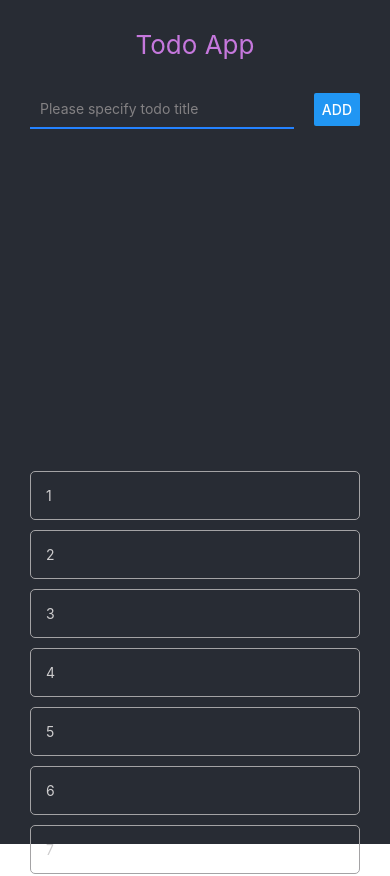
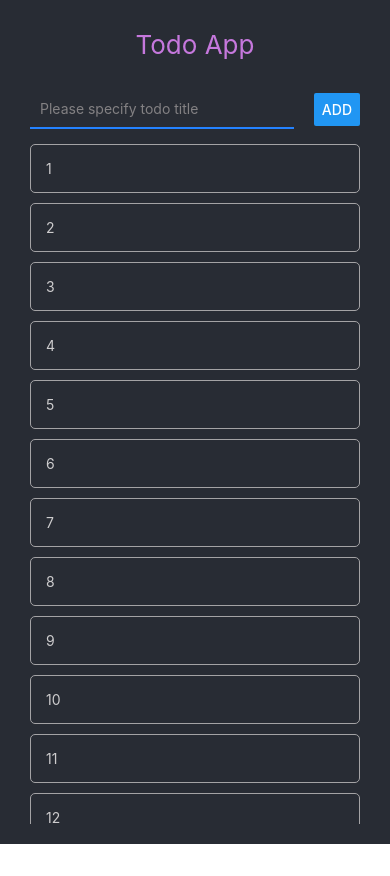
Before and after one commit to stas-yushkov/new-rn-todo-app, a React Native app: screen / in a window 390 px wide. Shown: the top 876 px of the page. After the commit the page ends 844 px from the top, so only its background shows below. Built offline with nearby package versions, Linux system fonts and the light colour scheme.

Commit message:
add FlatList

```diff
--- a/App.js
+++ b/App.js
@@ -52,17 +52,14 @@ export default function App() {
       <View style={styles.container}>
         <AddTodo onSubmit={addTodo} />
 
-        <FlatList />
-
-        <View style={styles.scroll}>
-          {todos.map(todo => {
-            return (
-              <Todo key={todo.id} todo={todo}></Todo>
-            )
-          })}
-        </View>
+        <FlatList
+          style={styles.scroll}
+          data={todos}
+          renderItem={({ item }) => (<Todo todo={item} />)}
+          keyExtractor={item => item.id}
+        />
       </View>
-    </View>
+    </View >
   );
 }
 
@@ -72,10 +69,11 @@ const styles = StyleSheet.create({
     backgroundColor: colors[DEFAULT_COLOR_THEME].APP_BG_COLOR,
   },
   container: {
+    flex: 1,
     paddingHorizontal: 30,
     paddingVertical: 20
   },
   scroll: {
-    height: '50%'
+    flex: 1,
   }
 });
```
